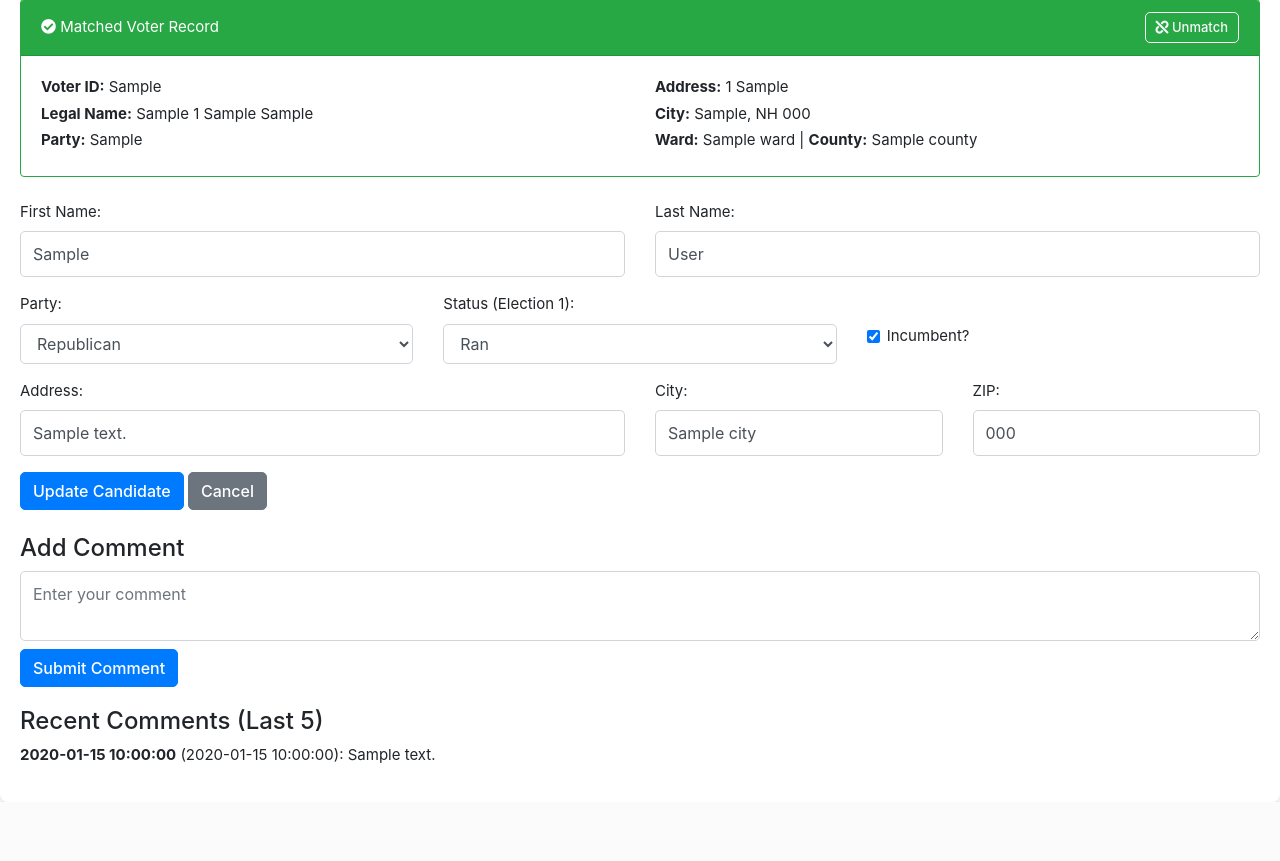
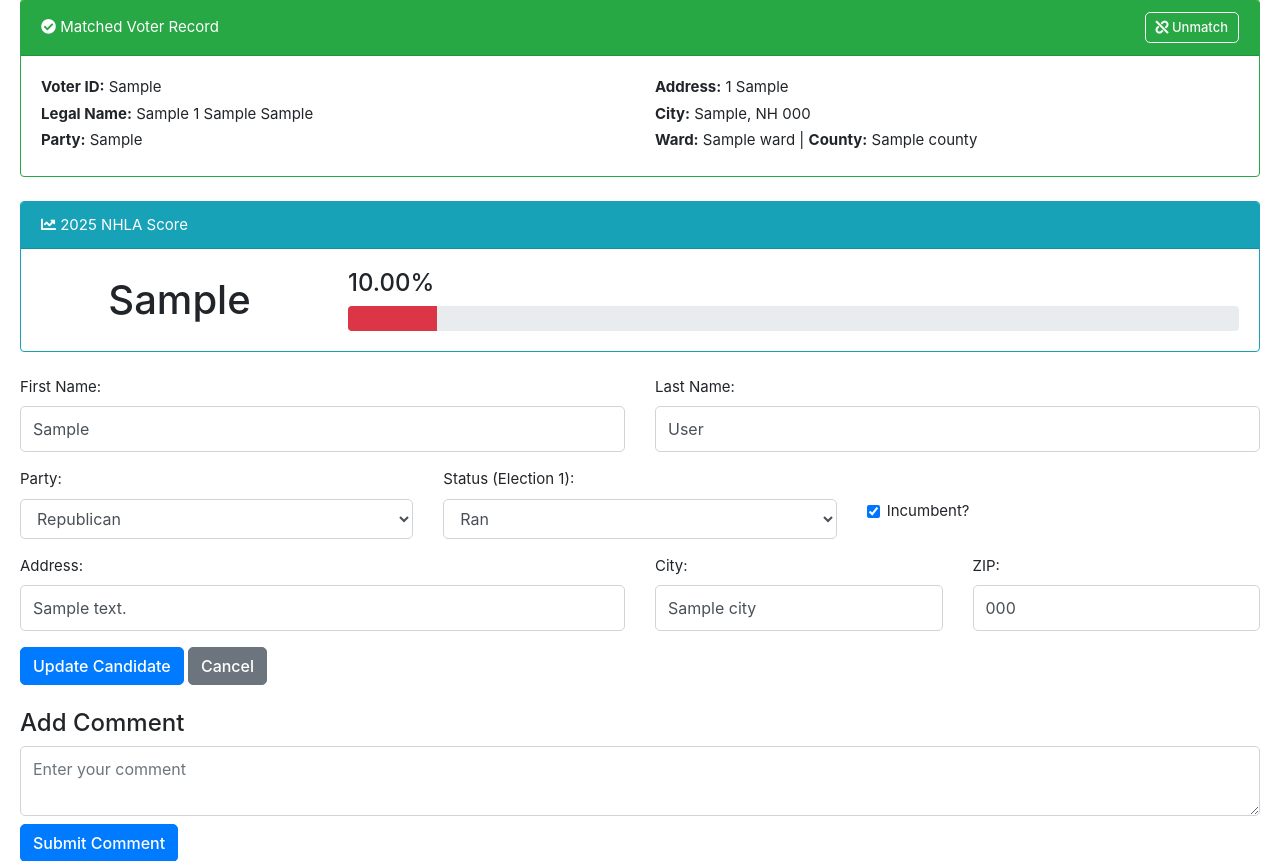
Before and after one commit to cmaidmentnh/nh-candidate-recruitment, a Flask app: page /edit_candidate/1/1 in a window 1280 px wide. Shown: the part 254-1115 px from the top of the page. Before the commit the page ends 1056 px from the top, so only its background shows below. Run offline with Flask 3, Linux system fonts and the light colour scheme; the visitor is signed in with stand-in values (Sample User, id 1); a database or web service that is not in the repository returns one stand-in record (values such as "Sample title"); some libraries are stand-ins or nearby versions.

Commit message:
Add NHLA score to candidate popover and edit page

```diff
--- a/app.py
+++ b/app.py
@@ -681,7 +681,7 @@ def edit_candidate(candidate_id, election_year):
         try:
             cur.execute("""
                 SELECT c.first_name, c.last_name, c.party, c.incumbent,
-                       ces.status, ces.district_code, c.address, c.city, c.zip
+                       ces.status, ces.district_code, c.address, c.city, c.zip, c.nhla_score, c.nhla_letter
                 FROM candidates c
                 LEFT JOIN candidate_election_status ces
                   ON c.candidate_id=ces.candidate_id AND ces.election_year=%s
@@ -691,7 +691,7 @@ def edit_candidate(candidate_id, election_year):
             if not row:
                 flash("Candidate not found.", "warning")
                 return redirect(url_for("index"))
-            first_name, last_name, party, incumbent, status, district_code, address, city, zip_code = row
+            first_name, last_name, party, incumbent, status, district_code, address, city, zip_code, nhla_score, nhla_letter = row
 
             # Get voter info if voter_id exists
             voter_info = None
@@ -795,7 +795,9 @@ def edit_candidate(candidate_id, election_year):
                                 districts=districts,
                                 comments=comments,
                                 voter_info=voter_info,
-                                voter_id_exists=bool(voter_id))
+                                voter_id_exists=bool(voter_id),
+                                nhla_score=nhla_score,
+                                nhla_letter=nhla_letter)
 
 @app.route('/copy_candidate_to_2026/<int:candidate_id>', methods=['POST'])
 @candidate_restricted
@@ -1437,7 +1439,7 @@ def update_candidates():
                     photo_url = candidate.get('photo_url', '')
 
                     cur.execute("""
-                        SELECT candidate_id, first_name, last_name, email, address, city, zip, phone1, photo_url, other_info
+                        SELECT candidate_id, first_name, last_name, email, address, city, zip, phone1, photo_url, other_info, nhla_score, nhla_letter
                         FROM candidates
                         WHERE LOWER(email) = %s OR (UPPER(first_name) = UPPER(%s) AND UPPER(last_name) = UPPER(%s))
                     """, (email, first_name, last_name))
@@ -1687,13 +1689,13 @@ def candidate_profile(candidate_id):
     cur = conn.cursor()
     try:
         cur.execute("""
-            SELECT candidate_id, first_name, last_name, email, address, city, zip, phone1, photo_url, other_info
+            SELECT candidate_id, first_name, last_name, email, address, city, zip, phone1, photo_url, other_info, nhla_score, nhla_letter
             FROM candidates
             WHERE candidate_id = %s
         """, (candidate_id,))
         candidate = cur.fetchone()
         if candidate:
-            columns = ['candidate_id', 'first_name', 'last_name', 'email', 'address', 'city', 'zip', 'phone1', 'photo_url', 'other_info']
+            columns = ['candidate_id', 'first_name', 'last_name', 'email', 'address', 'city', 'zip', 'phone1', 'photo_url', 'other_info', 'nhla_score', 'nhla_letter']
             candidate = dict(zip(columns, candidate))
             return render_template('candidate_profile.html', candidate=candidate)
         else:
@@ -1711,13 +1713,13 @@ def get_candidate_data(candidate_id):
     cur = conn.cursor()
     try:
         cur.execute("""
-            SELECT candidate_id, first_name, last_name, email, address, city, zip, phone1, photo_url, other_info
+            SELECT candidate_id, first_name, last_name, email, address, city, zip, phone1, photo_url, other_info, nhla_score, nhla_letter
             FROM candidates
             WHERE candidate_id = %s
         """, (candidate_id,))
         candidate = cur.fetchone()
         if candidate:
-            columns = ['candidate_id', 'first_name', 'last_name', 'email', 'address', 'city', 'zip', 'phone1', 'photo_url', 'other_info']
+            columns = ['candidate_id', 'first_name', 'last_name', 'email', 'address', 'city', 'zip', 'phone1', 'photo_url', 'other_info', 'nhla_score', 'nhla_letter']
             candidate_dict = dict(zip(columns, candidate))
 
             # Get recent comments
--- a/templates/edit_candidate.html
+++ b/templates/edit_candidate.html
@@ -123,6 +123,31 @@
                 <i class="fas fa-exclamation-triangle"></i> <strong>Not Matched:</strong>
                 This candidate has not been matched to a voter record. Use "Find in Voter File" above to match.
             </div>
+        {% endif %}
+
+        <!-- NHLA Score -->
+        {% if nhla_score %}
+        <div class="card mb-4 border-info">
+            <div class="card-header bg-info text-white">
+                <i class="fas fa-chart-line"></i> 2025 NHLA Score
+            </div>
+            <div class="card-body">
+                <div class="row align-items-center">
+                    <div class="col-md-3 text-center">
+                        <h1 class="mb-0">{{ nhla_letter }}</h1>
+                    </div>
+                    <div class="col-md-9">
+                        <h4>{{ "%.2f"|format(nhla_score) }}%</h4>
+                        <div class="progress" style="height: 25px;">
+                            <div class="progress-bar {% if nhla_score >= 80 %}bg-success{% elif nhla_score >= 60 %}bg-info{% elif nhla_score >= 40 %}bg-warning{% else %}bg-danger{% endif %}"
+                                 role="progressbar"
+                                 style="width: {{ nhla_score }}%">
+                            </div>
+                        </div>
+                    </div>
+                </div>
+            </div>
+        </div>
         {% endif %}
 
         <form method="POST">
```
Also changed, not shown: templates/base.html (+6 -5 lines).
